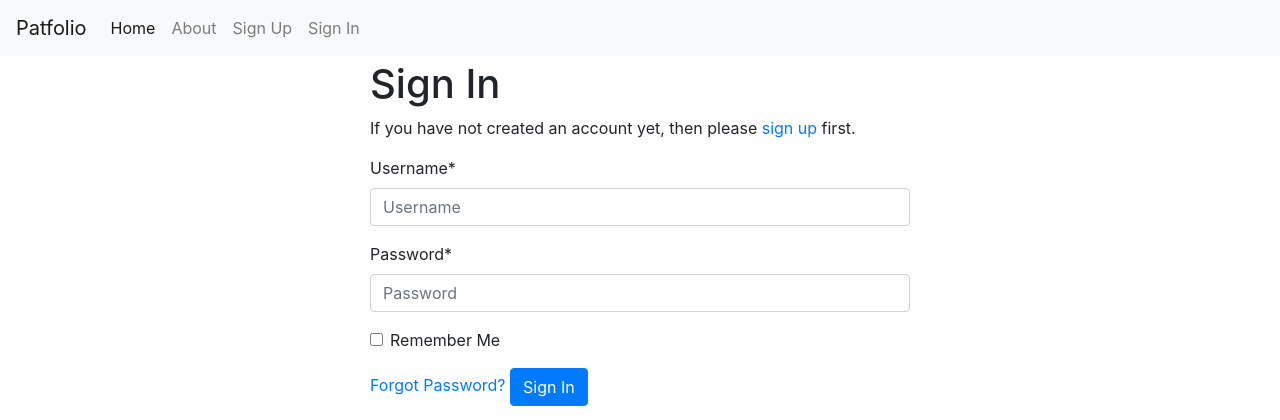
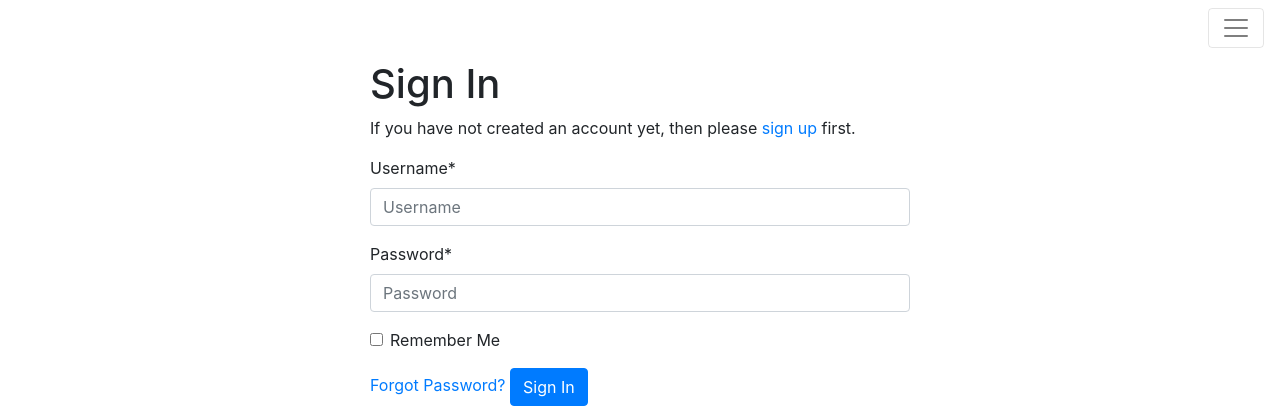
Before and after one commit to PatDuJour/patrick-page, a Django app: page /accounts/login/ in a window 1280 px wide. Shown: the top 420 px of the page. Run offline with Django 3.2, Linux system fonts and the light colour scheme; some libraries are stand-ins or nearby versions.

Commit message:
update navbar

```diff
--- a/patfolio/templates/base.html
+++ b/patfolio/templates/base.html
@@ -35,11 +35,11 @@
   <body>
 
     <div class="mb-1">
-      <nav class="navbar navbar-expand-md navbar-light bg-light">
-        <button class="navbar-toggler navbar-toggler-right" type="button" data-toggle="collapse" data-target="#navbarSupportedContent" aria-controls="navbarSupportedContent" aria-expanded="false" aria-label="Toggle navigation">
+      <nav class="navbar navbar-expand-xs navbar-light bg-transparent">
+        <button class="navbar-toggler navbar-toggler-right ml-auto" type="button" data-toggle="collapse" data-target="#navbarSupportedContent" aria-controls="navbarSupportedContent" aria-expanded="false" aria-label="Toggle navigation">
           <span class="navbar-toggler-icon"></span>
         </button>
-        <a class="navbar-brand" href="{% url 'home' %}">Patfolio</a>
+        {% comment %} <a class="navbar-brand" href="{% url 'home' %}">Patfolio</a> {% endcomment %}
 
         <div class="collapse navbar-collapse" id="navbarSupportedContent">
           <ul class="navbar-nav mr-auto">
--- a/patfolio/templates/pages/about.html
+++ b/patfolio/templates/pages/about.html
@@ -1 +1,4 @@
 {% extends "base.html" %}
+
+{% block content %}
+{% endblock %}
```
